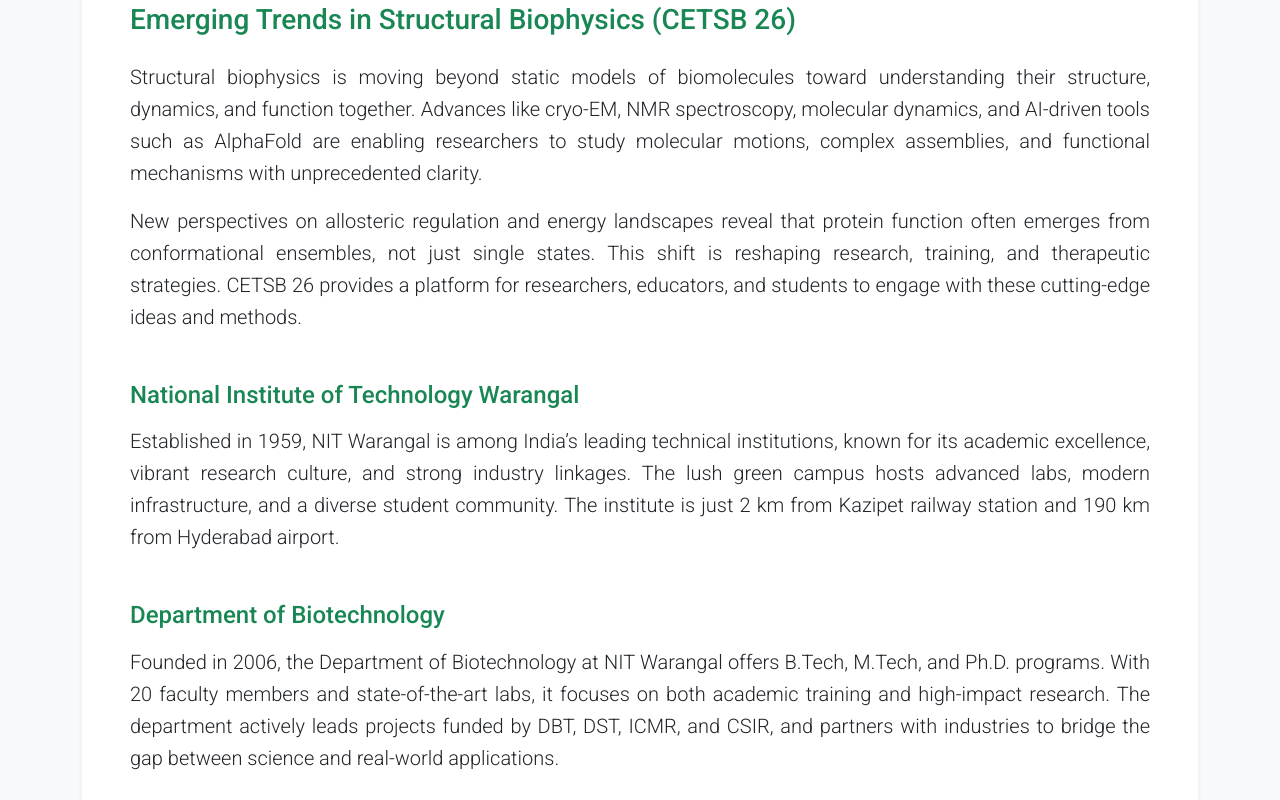
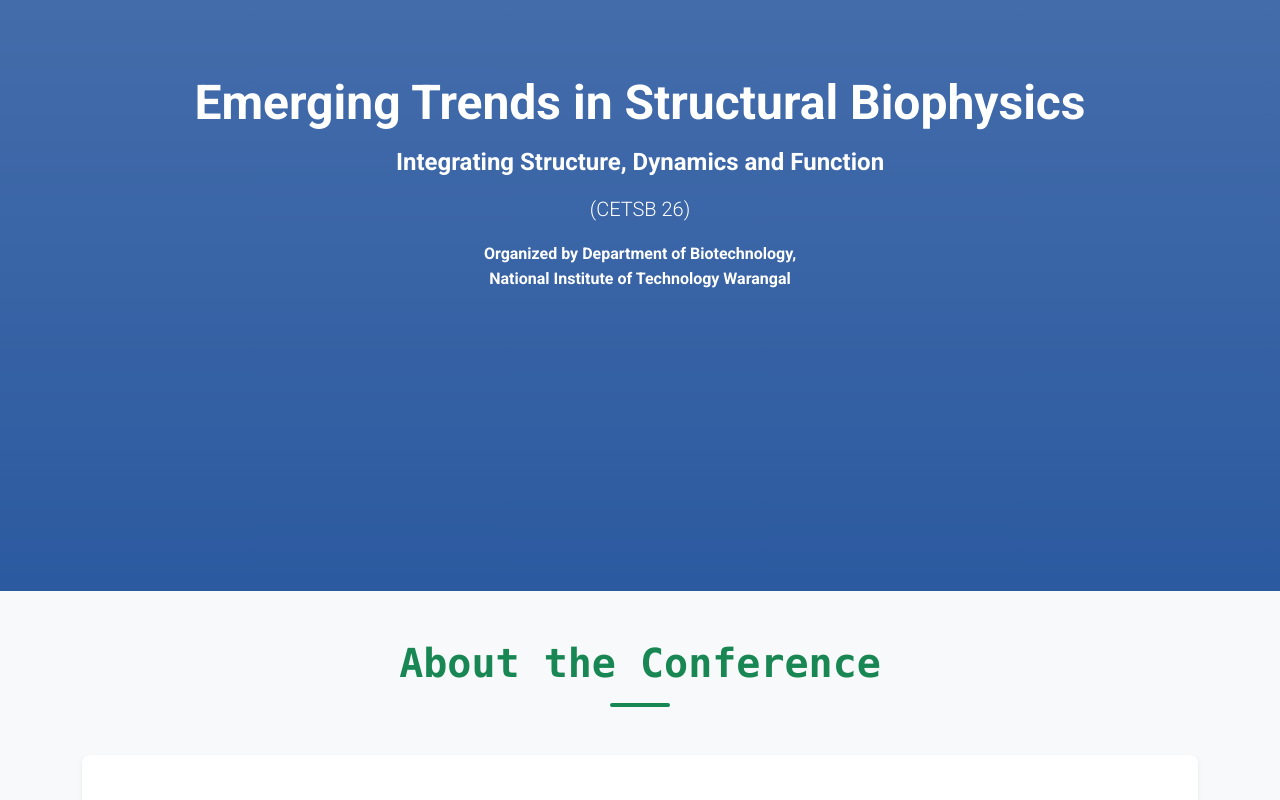
Before and after one commit to ksandeep18/BioTech_Conference_2026, a plain HTML site: page index.html in a window 1280 px wide. Shown: the part 289-1089 px from the top of the page. Drawn offline with nearby package versions, Linux system fonts and the light colour scheme.

Commit message:
3rd commit

```diff
--- a/index.html
+++ b/index.html
@@ -66,6 +66,8 @@
       <div class="navbar-nav-wrapper ms-auto">
         <!-- First row of navigation -->
         <ul class="navbar-nav nav-row-1 mb-1 lead">
+          <li class="nav-item"><a class="nav-link" href="#home">Home</a></li>
+
           <li class="nav-item"><a class="nav-link" href="#about">About</a></li>
           <li class="nav-item"><a class="nav-link" href="#keynote-speakers">Keynote Speakers</a></li>
           <li class="nav-item"><a class="nav-link" href="#important-dates">Important Dates</a></li>
@@ -89,6 +91,18 @@
   </div>
 </nav>
 
+<!-- Home Section -->
+  <section id="home" class="bg-primary bg-gradient text-white d-flex align-items-center justify-content-center text-center vh-100 ">
+    <div class="container">
+      <h1 class="display-5 fw-bold text-white">Emerging Trends in Structural Biophysics</h1>
+      <h2 class="h4 fw-semibold mt-3 text-white">Integrating Structure, Dynamics and Function</h2>
+      <p class="lead mt-3">(CETSB 26)</p>
+      <p class="fw-semibold">Organized by Department of Biotechnology,<br>National Institute of Technology Warangal</p>
+    </div>
+  </section>
+
+
+
 
 <!-- About the Conference -->
 <section id="about" class="py-5 bg-light">
@@ -111,36 +125,51 @@
             <h3 class="text-success mb-4">
               Emerging Trends in Structural Biophysics (CETSB 26)
             </h3>
+
             <p class="lead">
-              Structural biophysics is moving beyond static models of biomolecules toward understanding their
-              structure, dynamics, and function together. Advances like cryo-EM, NMR spectroscopy, molecular
-              dynamics, and AI-driven tools such as AlphaFold are enabling researchers to study molecular
-              motions, complex assemblies, and functional mechanisms with unprecedented clarity.
-            </p>
-            <p class="lead">
-              New perspectives on allosteric regulation and energy landscapes reveal that protein function often
-              emerges from conformational ensembles, not just single states. This shift is reshaping research,
-              training, and therapeutic strategies. CETSB 26 provides a platform for researchers, educators, and
-              students to engage with these cutting-edge ideas and methods.
-            </p>
+Structural biophysics is shifting from a static view of biomolecules toward an integrated understanding of their structure,
+dynamics, and function. Advances in dynamic structural biology—through techniques like time-resolved crystallography, NMR
+spectroscopy, cryo-EM, and molecular dynamics simulations—highlight the importance of molecular motions in biological
+mechanisms and drug discovery. At the same time, integrative and hybrid methods combining multiple experimental
+approaches are enabling the study of large, flexible, and transient biological assemblies with unprecedented detail.
+The field is also being transformed by machine learning (ML) and artificial intelligence (AI), with breakthroughs like AlphaFold
+redefining structure prediction and data analysis, though critical interpretation remains essential. Additionally, a new
+understanding of allosteric networks and energy landscapes reveals that protein function often arises from shifts across
+ensembles of conformations rather than discrete states. This expanded view is reshaping research priorities, training needs,
+and therapeutic strategies, urging academicians to integrate dynamic, multi-method, and computational perspectives into
+modern structural biophysics education and scholarship.
+This conference will serve as a vital platform to explore these emerging trends, equipping researchers, educators, and students
+with the knowledge and tools needed to navigate and lead in this evolving landscape. Through discussions, and expert insights,
+participants will gain a deeper appreciation of how dynamic, multi-method, and computational approaches are redefining the
+future of structural biophysics.            </p>
 
             <!-- NIT Warangal -->
             <h4 class="text-success mt-5 mb-3">National Institute of Technology Warangal</h4>
             <p class="lead">
-              Established in 1959, NIT Warangal is among India’s leading technical institutions, known for its
-              academic excellence, vibrant research culture, and strong industry linkages. The lush green campus
-              hosts advanced labs, modern infrastructure, and a diverse student community. The institute is just
-              2 km from Kazipet railway station and 190 km from Hyderabad airport.
-            </p>
+National Institute of Technology Warangal (NIT Warangal), established in 1959, is one of India’s premier engineering
+institutions. Located in Telangana, it was the first in the chain of NITs and has a rich legacy of academic excellence, research
+innovation, and vibrant campus life. Known for its strong programs in engineering, sciences, and management, NIT Warangal
+consistently ranks among the top technical institutes in the country. The campus is renowned for its lush greenery, state-of-the-
+art facilities, and an active student community that fosters holistic development.
+Warangal is known for its rich historical and cultural heritage. It is situated at a distance of 190 km from Hyderabad airport.
+Warangal is well connected by rail and road. National Institute of Technology, Warangal campus is 2 km away from Kazipet
+railway station and 12 km away from Warangal railway station.            </p>
 
             <!-- Biotechnology Department -->
             <h4 class="text-success mt-5 mb-3">Department of Biotechnology</h4>
             <p class="lead">
-              Founded in 2006, the Department of Biotechnology at NIT Warangal offers B.Tech, M.Tech, and Ph.D.
-              programs. With 20 faculty members and state-of-the-art labs, it focuses on both academic training
-              and high-impact research. The department actively leads projects funded by DBT, DST, ICMR, and
-              CSIR, and partners with industries to bridge the gap between science and real-world applications.
-            </p>
+The Department of Biotechnology at NIT Warangal is a premier center for innovation, research, and academic excellence,
+offering B.Tech, M.Tech, and Ph.D. programs in Biotechnology. Department of Biotechnology established in 2006 with the
+B.Tech in Biotechnology program under the TEQIP initiative, the department has continually expanded its academic offerings.
+The M.Tech program was introduced in 2021, and the Ph.D. program began in 2008. Our curriculum is meticulously crafted to
+meet the ever- evolving demands of the biotechnology industry and is regularly updated to align with the latest advancements.
+With 20 dedicated faculty members specializing in diverse domains of biotechnology, the department fosters a vibrant academic
+and research environment. Our state-of-the-art laboratories provide students with hands-on experience and access to cutting-
+edge technologies, ensuring their readiness for academic, research, and industrial challenges.
+The department has successfully executed numerous research projects and currently manages 10 ongoing research projects,
+funded by prominent agencies like DBT, DST, ICMR, and CSIR, under the Government of India. We actively support Research
+Associates through funding from various agencies and also undertake consultancy projects for industries, bridging the gap
+between academia and real-world applications.            </p>
 
           </div>
         </div>
@@ -865,7 +894,7 @@
               <i class="fas fa-map-marker-alt me-2"></i> Address
             </h5>
             <p class="text-muted mb-0">
-              Department of Mechanical Engineering<br>
+              Department of Biotechnology <br>
               NIT Warangal, Kazipet<br>
               Warangal - 506004, Telangana
             </p>
@@ -880,15 +909,15 @@
             <h5 class="text-success fw-semibold mb-3">
               <i class="fas fa-envelope me-2"></i> Email
             </h5>
-            <p class="text-muted">ictse26@nitw.ac.in</p>
+            <p class="text-muted">cetsb26@nitw.ac.in </p>
 
-            <h5 class="text-success fw-semibold mb-3 mt-4">
+            <!-- <h5 class="text-success fw-semibold mb-3 mt-4">
               <i class="fas fa-phone me-2"></i> Phone
-            </h5>
-            <p class="text-muted mb-0">
+            </h5> -->
+            <!-- <p class="text-muted mb-0">
               +91 9820727846<br>
               +91 9548285567
-            </p>
+            </p> -->
           </div>
         </div>
       </div>
```
Also changed, not shown: assets/images/clg_croped.png (added).
